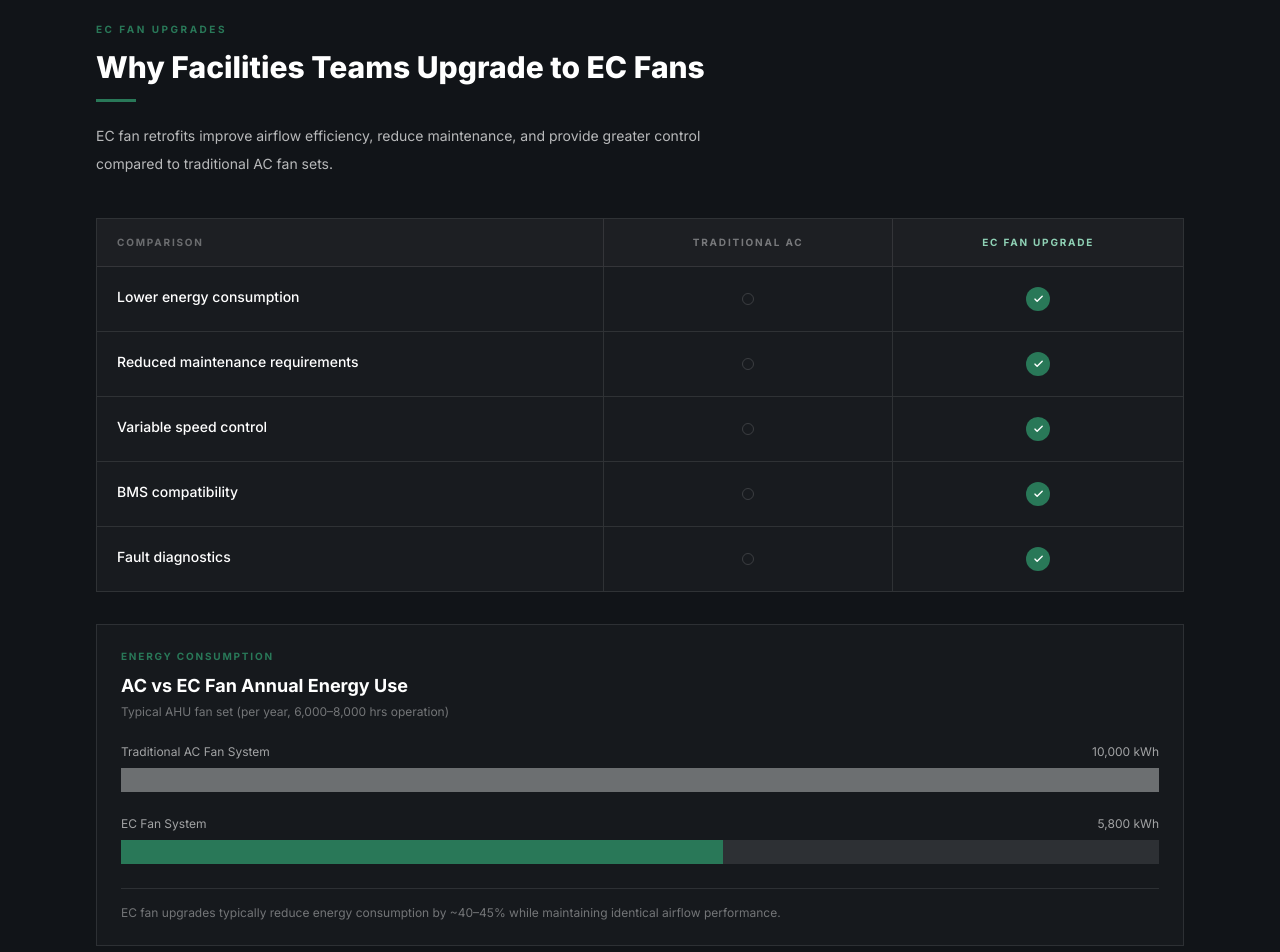
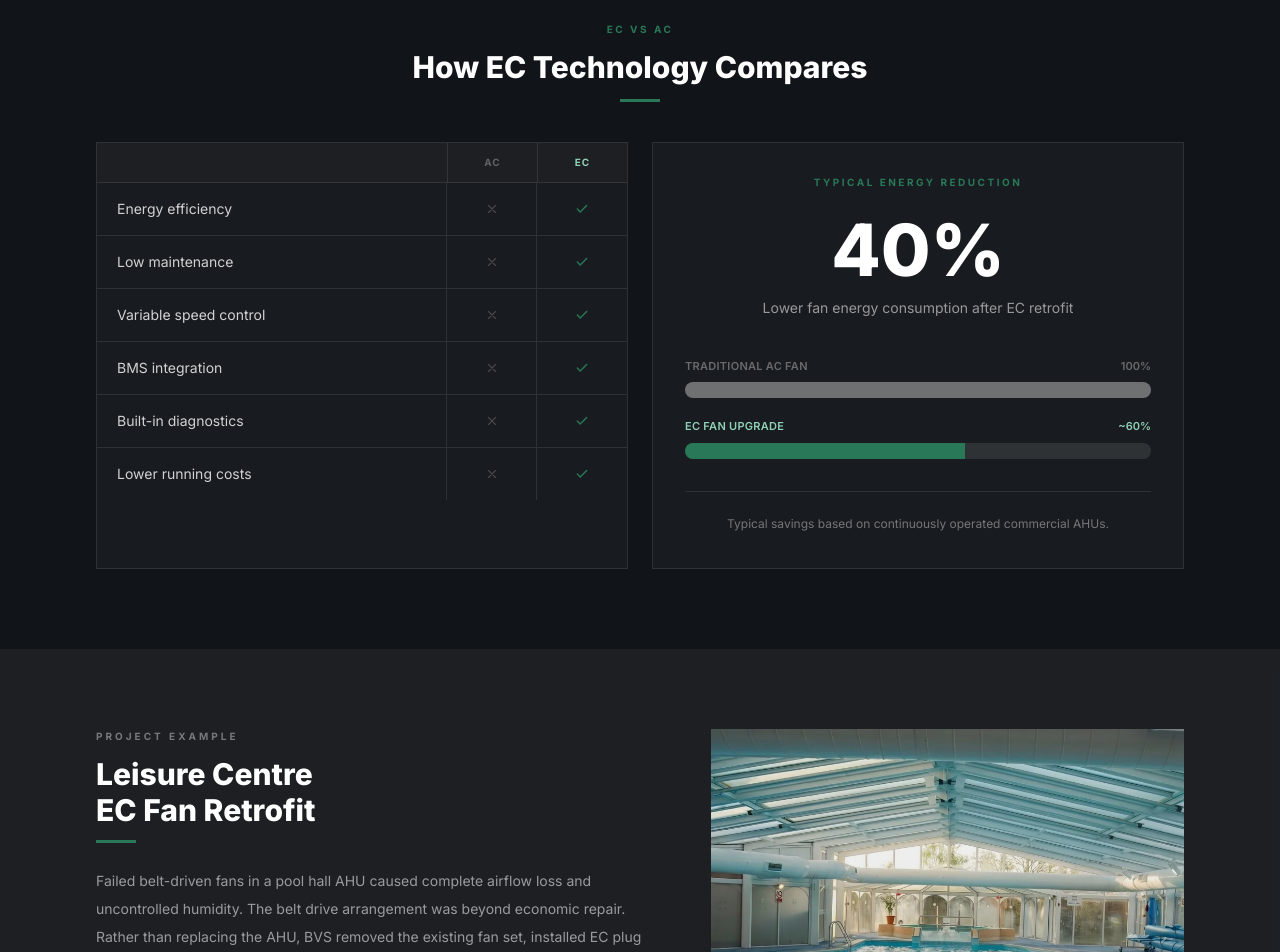
Before and after one commit to BillyLangdown/bvs, a Next.js app: page /ec-fan-upgrades-and-retrofits-for-hvac in a window 1280 px wide. Shown: the part 1360-2312 px from the top of the page. Built offline with nearby package versions, Linux system fonts and the light colour scheme; no server answers.

Commit message:
ec fan graph updates

```diff
--- a/src/app/ec-fan-upgrades-and-retrofits-for-hvac/page.js
+++ b/src/app/ec-fan-upgrades-and-retrofits-for-hvac/page.js
@@ -5,6 +5,7 @@ import ScrollReveal from "@/components/ui/ScrollReveal";
 import { QuickQuoteForm } from "@/components/forms/QuickQuoteForm";
 import FAQAccordion from "@/components/ui/FAQAccordion";
 import { TrustedByBar } from "@/components/site/TrustedByBar";
+
 function Zap({ className, strokeWidth = 2 }) {
   return (
     <svg viewBox="0 0 24 24" fill="none" className={className} aria-hidden="true">
@@ -28,6 +29,7 @@ function ClipboardCheck({ className, strokeWidth = 2 }) {
     </svg>
   );
 }
+function CloseIcon({ className = "" }) {  return (    <svg      width="14"      height="14"      viewBox="0 0 24 24"      fill="none"      className={className}      aria-hidden="true"    >      <path        d="M6 6l12 12M18 6L6 18"        stroke="currentColor"        strokeWidth="2"        strokeLinecap="round"      />    </svg>  );}
 
 export const metadata = {
   title: "EC Fan Upgrades & Retrofits for Existing AHUs | BVS",
@@ -197,57 +199,54 @@ export default function ECFanUpgradesPage() {
   </Container>
 </section>
 
-      {/* ── 3. SOLUTION ── dark, card-based comparison ───────────────────── */}
+      {/* ── 3. COMPARISON ── dark ────────────────────────────────────────── */}
       <section className="bg-[#111418] py-16 sm:py-20">
   <Container>
-    <ScrollReveal className="max-w-3xl">
+
+    {/* Section header */}
+    <ScrollReveal className="mx-auto mb-10 max-w-2xl text-center">
       <p className="mb-3 text-[10px] font-bold uppercase tracking-[0.25em] text-[#297858]">
-        EC Fan Upgrades
+        EC vs AC
       </p>
 
       <h2 className="text-2xl font-extrabold leading-tight text-white sm:text-3xl">
-        Why Facilities Teams Upgrade to EC Fans
+        How EC Technology Compares
       </h2>
 
-      <div className="mt-3 h-[3px] w-10 bg-[#297858]" />
-
-      <p className="mt-5 max-w-2xl text-sm leading-7 text-white/70">
-        EC fan retrofits improve airflow efficiency, reduce maintenance,
-        and provide greater control compared to traditional AC fan sets.
-      </p>
+      <div className="mx-auto mt-3 h-[3px] w-10 bg-[#297858]" />
     </ScrollReveal>
 
+    <div className="grid gap-6 lg:grid-cols-2">
+
       {/* Comparison table */}
-    <div className="mt-10 overflow-hidden border border-white/10 bg-white/[0.03]">
-      {/* Header */}
-      <div className="grid grid-cols-[1.4fr_0.8fr_0.8fr] border-b border-white/10 bg-white/[0.02]">
-        <div className="border-r border-white/10 px-5 py-4">
-          <p className="text-[10px] font-bold uppercase tracking-[0.18em] text-white/35">
-            Comparison
+      <ScrollReveal className="h-full">
+        <div className="flex h-full flex-col overflow-hidden border border-white/10 bg-white/[0.03]">
+
+          {/* Table header */}
+          <div className="grid grid-cols-[1fr_90px_90px] border-b border-white/10 bg-white/[0.02]">
+            <div className="px-5 py-3" />
+
+            <div className="flex items-center justify-center border-l border-white/10 px-3 py-3">
+              <p className="text-[10px] font-bold uppercase tracking-widest text-white/30">
+                AC
               </p>
             </div>
 
-        <div className="border-r border-white/10 px-5 py-4 text-center">
-          <p className="text-[10px] font-bold uppercase tracking-[0.18em] text-white/40">
-            Traditional AC
-          </p>
-        </div>
-
-        <div className="px-5 py-4 text-center">
-          <p className="text-[10px] font-bold uppercase tracking-[0.18em] text-[#8fd1b5]">
-            EC Fan Upgrade
+            <div className="flex items-center justify-center border-l border-white/10 px-3 py-3">
+              <p className="text-[10px] font-bold uppercase tracking-widest text-[#8fd1b5]">
+                EC
               </p>
             </div>
           </div>
 
           {[
             {
-          label: "Lower energy consumption",
+              label: "Energy efficiency",
               ac: false,
               ec: true,
             },
             {
-          label: "Reduced maintenance requirements",
+              label: "Low maintenance",
               ac: false,
               ec: true,
             },
@@ -257,127 +256,127 @@ export default function ECFanUpgradesPage() {
               ec: true,
             },
             {
-          label: "BMS compatibility",
+              label: "BMS integration",
               ac: false,
               ec: true,
             },
             {
-          label: "Fault diagnostics",
+              label: "Built-in diagnostics",
+              ac: false,
+              ec: true,
+            },
+            {
+              label: "Lower running costs",
               ac: false,
               ec: true,
             },
           ].map((row, i, arr) => (
             <div
               key={row.label}
-          className={`grid grid-cols-[1.4fr_0.8fr_0.8fr] ${
+              className={`grid grid-cols-[1fr_90px_90px] ${
                 i !== arr.length - 1 ? "border-b border-white/10" : ""
               }`}
             >
-          {/* Label */}
-          <div className="border-r border-white/10 px-5 py-5">
-            <p className="text-sm font-medium text-white">
-              {row.label}
-            </p>
+              <div className="border-r border-white/10 px-5 py-4">
+                <p className="text-sm text-white/80">{row.label}</p>
               </div>
 
-          {/* AC */}
-          <div className="flex items-center justify-center border-r border-white/10 px-5 py-5">
+              <div className="flex items-center justify-center border-r border-white/10 py-4">
                 {row.ac ? (
-              <div className="flex h-6 w-6 items-center justify-center rounded-full bg-white/10">
-                <svg
-                  className="h-3.5 w-3.5 text-white/70"
-                  viewBox="0 0 20 20"
-                  fill="currentColor"
-                >
-                  <path
-                    fillRule="evenodd"
-                    d="M16.704 5.29a1 1 0 010 1.42l-7.2 7.2a1 1 0 01-1.415 0l-3-3a1 1 0 111.414-1.41l2.293 2.29 6.497-6.49a1 1 0 011.411 0z"
-                    clipRule="evenodd"
-                  />
-                </svg>
-              </div>
+                  <CheckIcon className="text-white/40" />
                 ) : (
-              <div className="h-3 w-3 rounded-full border border-white/15 bg-transparent" />
+                  <CloseIcon className="text-white/20" />
                 )}
               </div>
 
-          {/* EC */}
-          <div className="flex items-center justify-center px-5 py-5">
+              <div className="flex items-center justify-center py-4">
                 {row.ec ? (
-              <div className="flex h-6 w-6 items-center justify-center rounded-full bg-[#297858]">
-                <svg
-                  className="h-3.5 w-3.5 text-white"
-                  viewBox="0 0 20 20"
-                  fill="currentColor"
-                >
-                  <path
-                    fillRule="evenodd"
-                    d="M16.704 5.29a1 1 0 010 1.42l-7.2 7.2a1 1 0 01-1.415 0l-3-3a1 1 0 111.414-1.41l2.293 2.29 6.497-6.49a1 1 0 011.411 0z"
-                    clipRule="evenodd"
-                  />
-                </svg>
-              </div>
+                  <CheckIcon className="text-[#297858]" />
                 ) : (
-              <div className="h-3 w-3 rounded-full border border-white/15 bg-transparent" />
+                  <CloseIcon className="text-white/20" />
                 )}
               </div>
             </div>
           ))}
         </div>
+      </ScrollReveal>
 
+      {/* Simple stat card */}
+  {/* Energy saving visual */}
+<ScrollReveal delay={80} className="h-full">
+  <div className="flex h-full flex-col justify-between border border-white/10 bg-white/[0.03] p-8">
 
-{/* SIMPLE ENERGY COMPARISON - TWO BARS ONLY */}
-<div className="mt-8 border border-white/10 bg-white/[0.02] p-6">
+    <div>
+      <p className="text-center text-[10px] font-bold uppercase tracking-[0.25em] text-[#297858]">
+        Typical Energy Reduction
+      </p>
 
-  <div className="mb-6">
-    <p className="text-[10px] font-bold uppercase tracking-[0.18em] text-[#297858]">
-      Energy Consumption
+      <div className="mt-6 text-center">
+        <p className="text-7xl font-extrabold leading-none text-white">
+          40%
         </p>
-    <h3 className="mt-2 text-lg font-bold text-white">
-      AC vs EC Fan Annual Energy Use
-    </h3>
-    <p className="mt-1 text-xs text-white/40">
-      Typical AHU fan set (per year, 6,000–8,000 hrs operation)
+
+        <p className="mt-3 text-sm text-white/55">
+          Lower fan energy consumption after EC retrofit
         </p>
       </div>
 
-  <div className="space-y-6">
+      {/* Visual comparison */}
+      <div className="mt-10 space-y-5">
 
         {/* AC */}
         <div>
-      <div className="mb-2 flex justify-between text-xs text-white/60">
-        <span>Traditional AC Fan System</span>
-        <span>10,000 kWh</span>
+          <div className="mb-2 flex items-center justify-between">
+            <p className="text-[11px] font-semibold uppercase tracking-wide text-white/35">
+              Traditional AC Fan
+            </p>
+
+            <p className="text-[11px] font-semibold text-white/35">
+              100%
+            </p>
           </div>
-      <div className="h-6 w-full bg-white/10">
-        <div className="h-6 w-[100%] bg-white/30" />
+
+          <div className="h-4 w-full overflow-hidden rounded-full bg-white/10">
+            <div className="h-full w-full bg-white/30" />
           </div>
         </div>
 
         {/* EC */}
         <div>
-      <div className="mb-2 flex justify-between text-xs text-white/60">
-        <span>EC Fan System</span>
-        <span>5,800 kWh</span>
+          <div className="mb-2 flex items-center justify-between">
+            <p className="text-[11px] font-semibold uppercase tracking-wide text-[#8fd1b5]">
+              EC Fan Upgrade
+            </p>
+
+            <p className="text-[11px] font-semibold text-[#8fd1b5]">
+              ~60%
+            </p>
           </div>
-      <div className="h-6 w-full bg-white/10">
-        <div className="h-6 w-[58%] bg-[#297858]" />
+
+          <div className="h-4 w-full overflow-hidden rounded-full bg-white/10">
+            <div className="h-full w-[60%] bg-[#297858]" />
           </div>
         </div>
 
       </div>
+    </div>
 
-  {/* key takeaway */}
-  <div className="mt-6 border-t border-white/10 pt-4 text-xs text-white/40">
-    EC fan upgrades typically reduce energy consumption by ~40–45% while maintaining identical airflow performance.
+    <div className="mt-8 border-t border-white/10 pt-5">
+      <p className="text-center text-xs leading-6 text-white/40">
+        Typical savings based on continuously operated commercial AHUs.
+      </p>
     </div>
+
+  </div>
+</ScrollReveal>
 
     </div>
   </Container>
 </section>
 
+
       {/* ── 5. SOCIAL PROOF ── dark ───────────────────────────────────────── */}
-      <section className="bg-[#111418] py-16 sm:py-20">
+      <section className="bg-[#111418]/95 py-16 sm:py-20">
         <Container>
           <div className="grid gap-12 lg:grid-cols-[1.2fr_1fr] lg:items-start">
             <ScrollReveal>
@@ -443,7 +442,7 @@ export default function ECFanUpgradesPage() {
       <div className="mt-3 h-[3px] w-10 bg-[#297858]" />
     </ScrollReveal>
 
-          <div className="grid gap-4 sm:grid-cols-2 lg:grid-cols-4">
+    <div className="grid gap-4 sm:grid-cols-2 lg:grid-cols-4 items-stretch">
       {[
         {
           n: "01",
@@ -470,11 +469,20 @@ export default function ECFanUpgradesPage() {
           points: ["Existing fan set fully removed", "Electrical and controls wired", "Airflow and speed verified on completion"],
         },
       ].map((step, i) => (
-              <ScrollReveal key={step.n} delay={i * 60}>
-                <div className="border border-slate-200 bg-white p-5">
-                  <span className="text-4xl font-extrabold text-[#297858]/15">{step.n}</span>
-                  <h3 className="mt-2 text-sm font-extrabold text-slate-900">{step.title}</h3>
-                  <p className="mt-2 text-xs leading-5 text-slate-500">{step.body}</p>
+        <ScrollReveal key={step.n} delay={i * 60} className="h-full">
+          <div className="h-full flex flex-col border border-slate-200 bg-white p-5">
+            <span className="text-4xl font-extrabold text-[#297858]/15">
+              {step.n}
+            </span>
+
+            <h3 className="mt-2 text-sm font-extrabold text-slate-900">
+              {step.title}
+            </h3>
+
+            <p className="mt-2 text-xs leading-5 text-slate-500 flex-1">
+              {step.body}
+            </p>
+
             <ul className="mt-3 space-y-1.5">
               {step.points.map((p) => (
                 <li key={p} className="flex items-start gap-2 text-[11px] text-slate-400">
--- a/src/app/shop/[slug]/page.js
+++ b/src/app/shop/[slug]/page.js
@@ -168,12 +168,6 @@ export default async function ProductPage({ params }) {
                 )}
               </div>
 
-              {/* Excerpt */}
-              {product.excerpt && (
-                <p className="mt-5 border-l-2 border-[#297858] pl-4 text-sm leading-7 text-slate-500">
-                  {product.excerpt}
-                </p>
-              )}
 
               {/* CTAs */}
               <div className="mt-8 flex flex-col gap-3 sm:flex-row">
```
Lines whose indentation alone changed are shown as unchanged.
